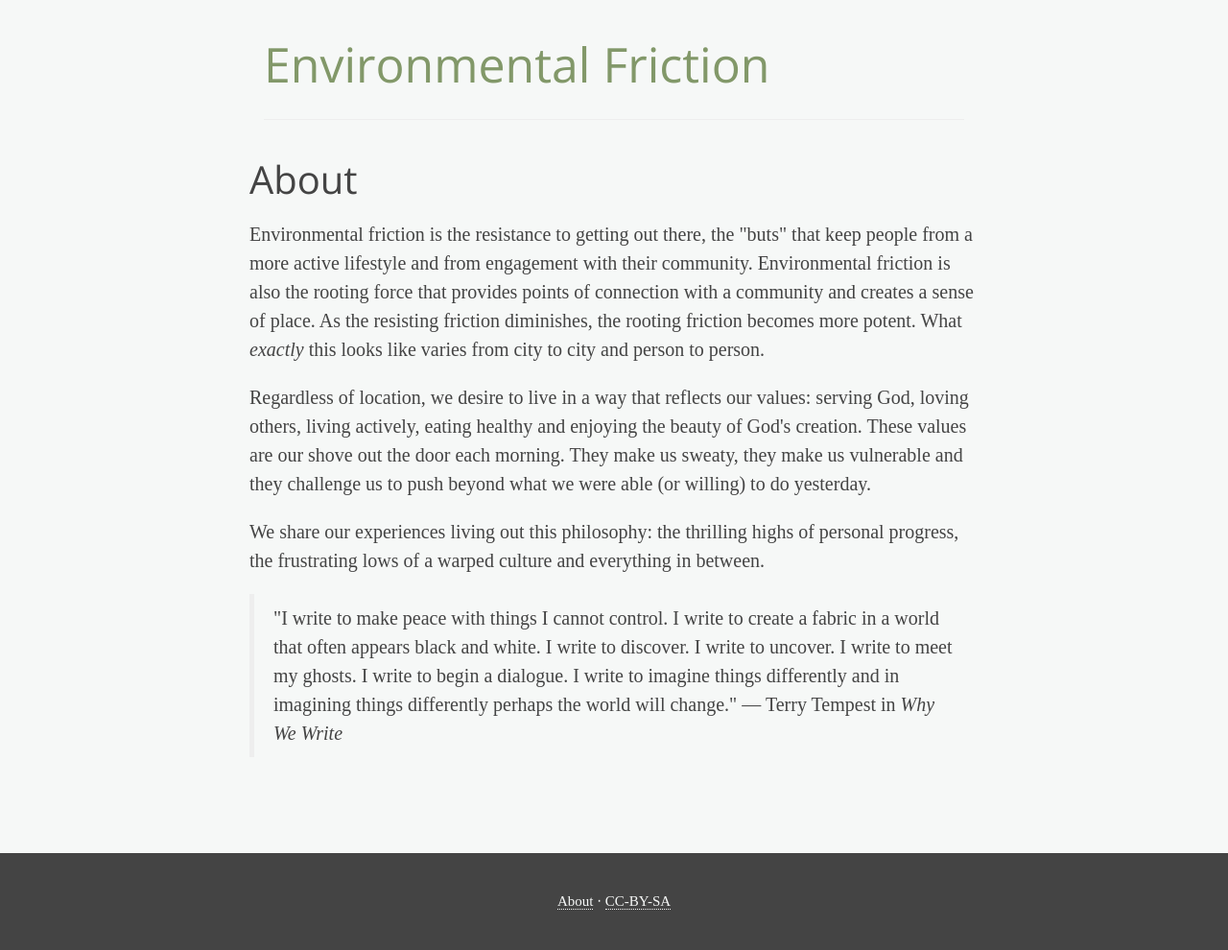
After one commit to jbittel/environmental-friction, a Django app: template environmental-friction/templates/core/about.html in a window 1280 px wide. The commit adds this page. Shown: the whole page at 96% size. Run offline with Django 3.2, Linux system fonts and the light colour scheme; the template is opened without the code that fills it, so the values that code supplies are empty; style sheets or scripts are compiled from the project's sources; parts of the project's set-up code (start-up, migrations or seed data) failed here and were passed over; some libraries are stand-ins or nearby versions; some web fonts are replaced.

Commit message:
Add about page

```diff
--- a/environmental-friction/config/settings/base.py
+++ b/environmental-friction/config/settings/base.py
@@ -23,6 +23,7 @@ THIRD_PARTY_APPS = (
 
 LOCAL_APPS = (
     'blog',
+    'core',
 )
 
 INSTALLED_APPS = DJANGO_APPS + THIRD_PARTY_APPS + LOCAL_APPS
--- a/environmental-friction/config/urls.py
+++ b/environmental-friction/config/urls.py
@@ -4,8 +4,11 @@ from django.conf.urls import url
 from django.conf.urls.static import static
 from django.contrib import admin
 
+from core.views import AboutView
+
 
 urlpatterns = [
+    url(r'^about/$', AboutView.as_view(), name='about'),
+    url(r'', include('blog.urls', namespace='blog')),
     url(r'^admin/', include(admin.site.urls)),
-    url(r'', include('blog.urls', namespace='blog')),
 ] + static(settings.MEDIA_URL, document_root=settings.MEDIA_ROOT)
--- /dev/null
+++ b/environmental-friction/core/views.py
@@ -0,0 +1,5 @@
+from django.views.generic import TemplateView
+
+
+class AboutView(TemplateView):
+    template_name = 'core/about.html'
--- a/environmental-friction/static/sass/base.scss
+++ b/environmental-friction/static/sass/base.scss
@@ -61,7 +61,7 @@ p {
     }
   }
 
-  p {
+  p, blockquote {
     font-size: $content-font-size;
     line-height: 1.5;
   }
--- a/environmental-friction/templates/base.html
+++ b/environmental-friction/templates/base.html
@@ -38,7 +38,7 @@
 
   <div class="footer">
     <div class="container text-center">
-      <a href="/about/">About</a> &sdot;
+      <a href="{% url "about" %}">About</a> &sdot;
       <a rel="license" href="http://creativecommons.org/licenses/by-sa/4.0/">CC-BY-SA</a>
     </div>
   </div>
--- /dev/null
+++ b/environmental-friction/templates/core/about.html
@@ -0,0 +1,15 @@
+{% extends "base.html" %}
+
+{% block title %}
+  About | {{ block.super }}
+{% endblock title %}
+
+{% block content %}
+<div class="row post-expanded">
+  <h2>About</h2>
+  <p>Environmental friction is the resistance to getting out there, the "buts" that keep people from a more active lifestyle and from engagement with their community. Environmental friction is also the rooting force that provides points of connection with a community and creates a sense of place. As the resisting friction diminishes, the rooting friction becomes more potent. What <em>exactly</em> this looks like varies from city to city and person to person.</p>
+  <p>Regardless of location, we desire to live in a way that reflects our values: serving God, loving others, living actively, eating healthy and enjoying the beauty of God's creation. These values are our shove out the door each morning. They make us sweaty, they make us vulnerable and they challenge us to push beyond what we were able (or willing) to do yesterday.</p>
+  <p>We share our experiences living out this philosophy: the thrilling highs of personal progress, the frustrating lows of a warped culture and everything in between.</p>
+  <blockquote>"I write to make peace with things I cannot control. I write to create a fabric in a world that often appears black and white. I write to discover. I write to uncover. I write to meet my ghosts. I write to begin a dialogue. I write to imagine things differently and in imagining things differently perhaps the world will change." &mdash; Terry Tempest in <em>Why We Write</em></blockquote>
+</div>
+{% endblock %}
```
Also changed, not shown: environmental-friction/core/__init__.py (added).
